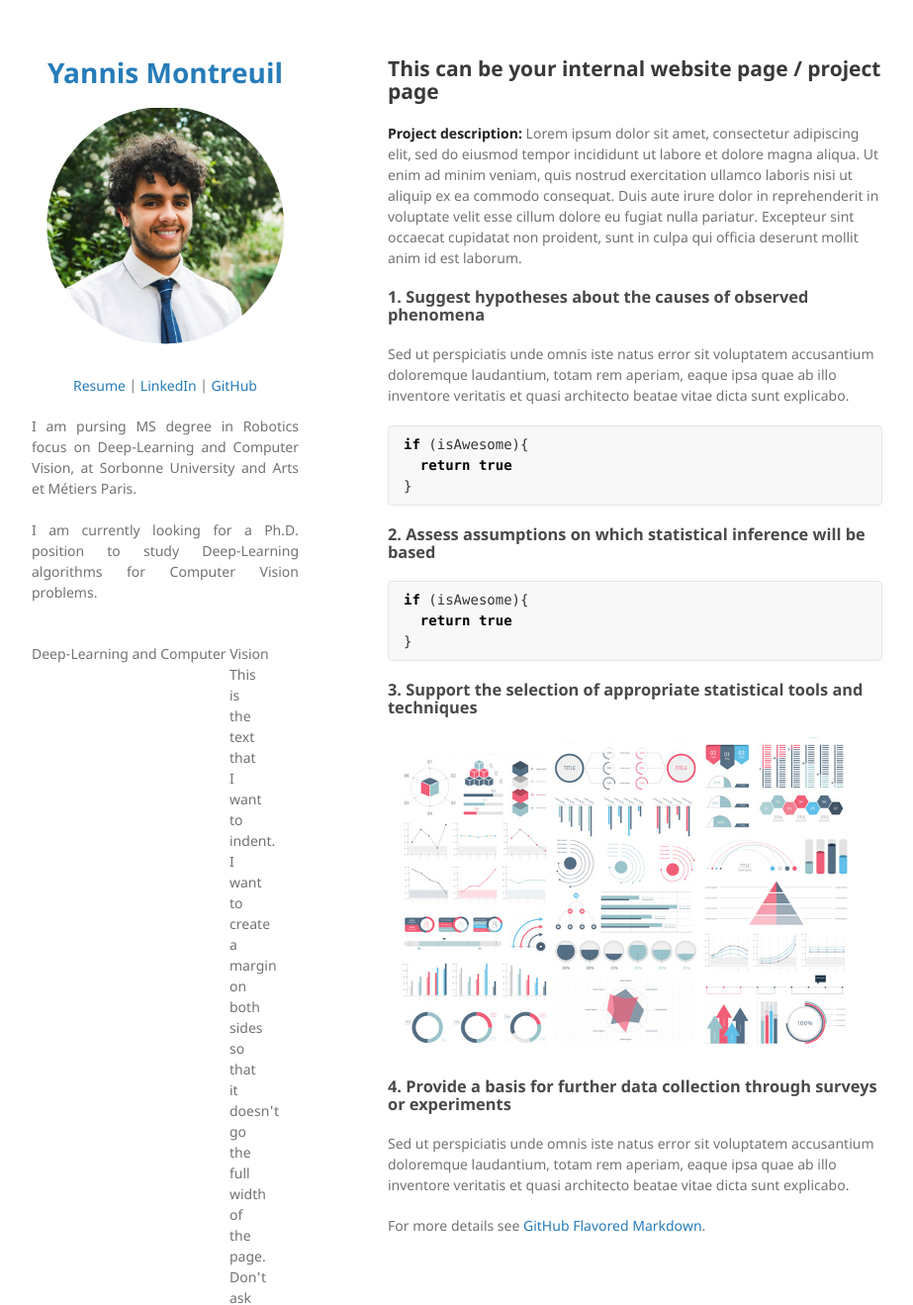
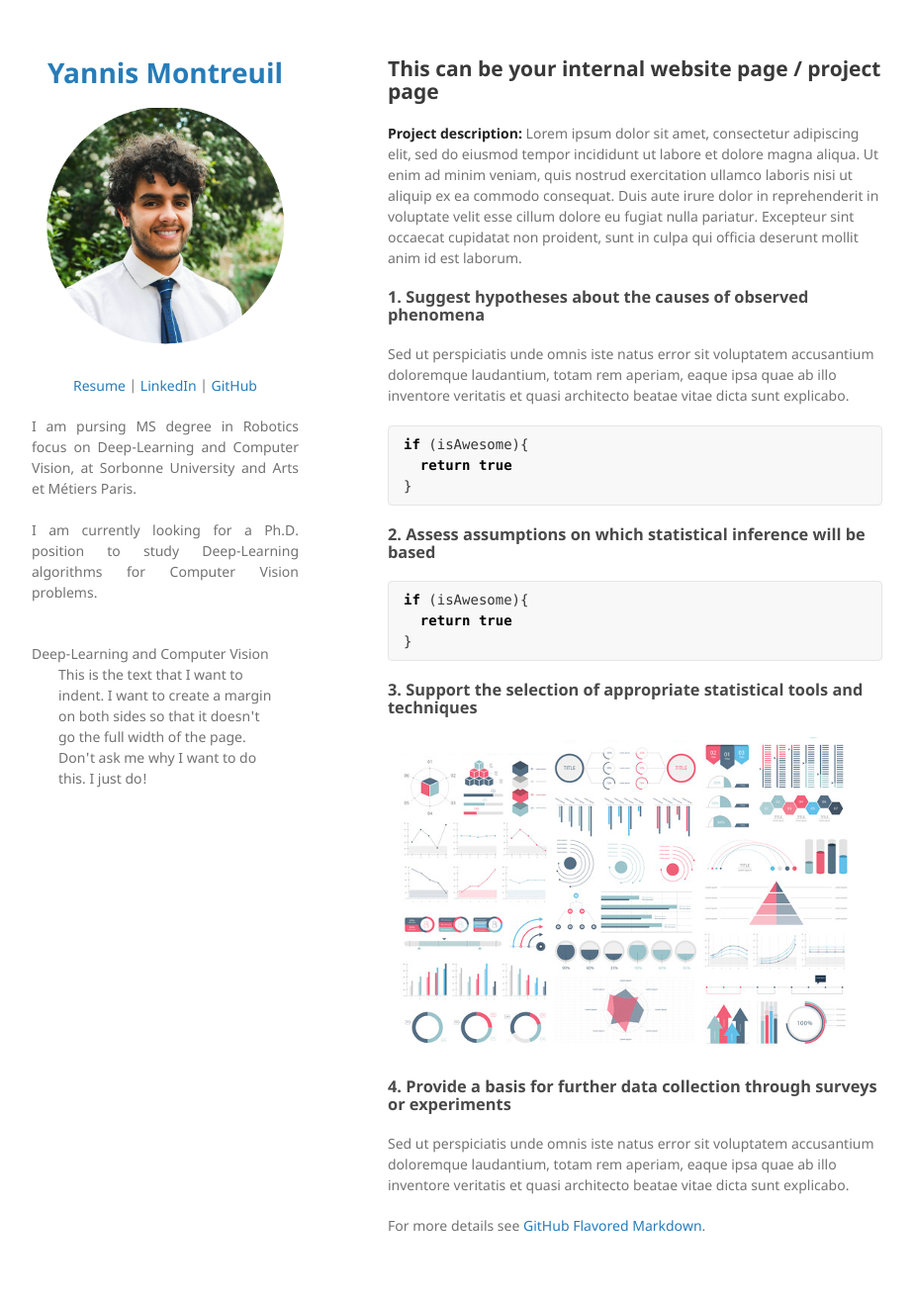
Before and after one commit to Yannis-98/yannis-98.github.io, a Jekyll site: the page built from sample_page.md, in a window 1280 px wide and 1319 px high. Shown: the whole window at 99% size, without its empty margins (178-1101 px from the left). Built offline with Jekyll 4.4.1, drawn with Linux system fonts in a browser that asks for light colours; our own code applies the rules of GitHub Pages for plain Markdown files.

Commit message:
Update _config.yml

```diff
--- a/_config.yml
+++ b/_config.yml
@@ -18,8 +18,7 @@ description:
   </p>
 
   Deep-Learning and Computer Vision
-  <p style="margin-left:200px; margin-right:50px;">This is the text that
-  I want to indent. I want to create a margin on both sides so that it doesn't go the full width of the page. Don't ask me why I want to do this. I just do!</p>
+  <p style="margin-left:10%; margin-right:10%;">This is the text that I want to indent. I want to create a margin on both sides so that it doesn't go the full width of the page. Don't ask me why I want to do this. I just do!</p>
 
 
 
```
